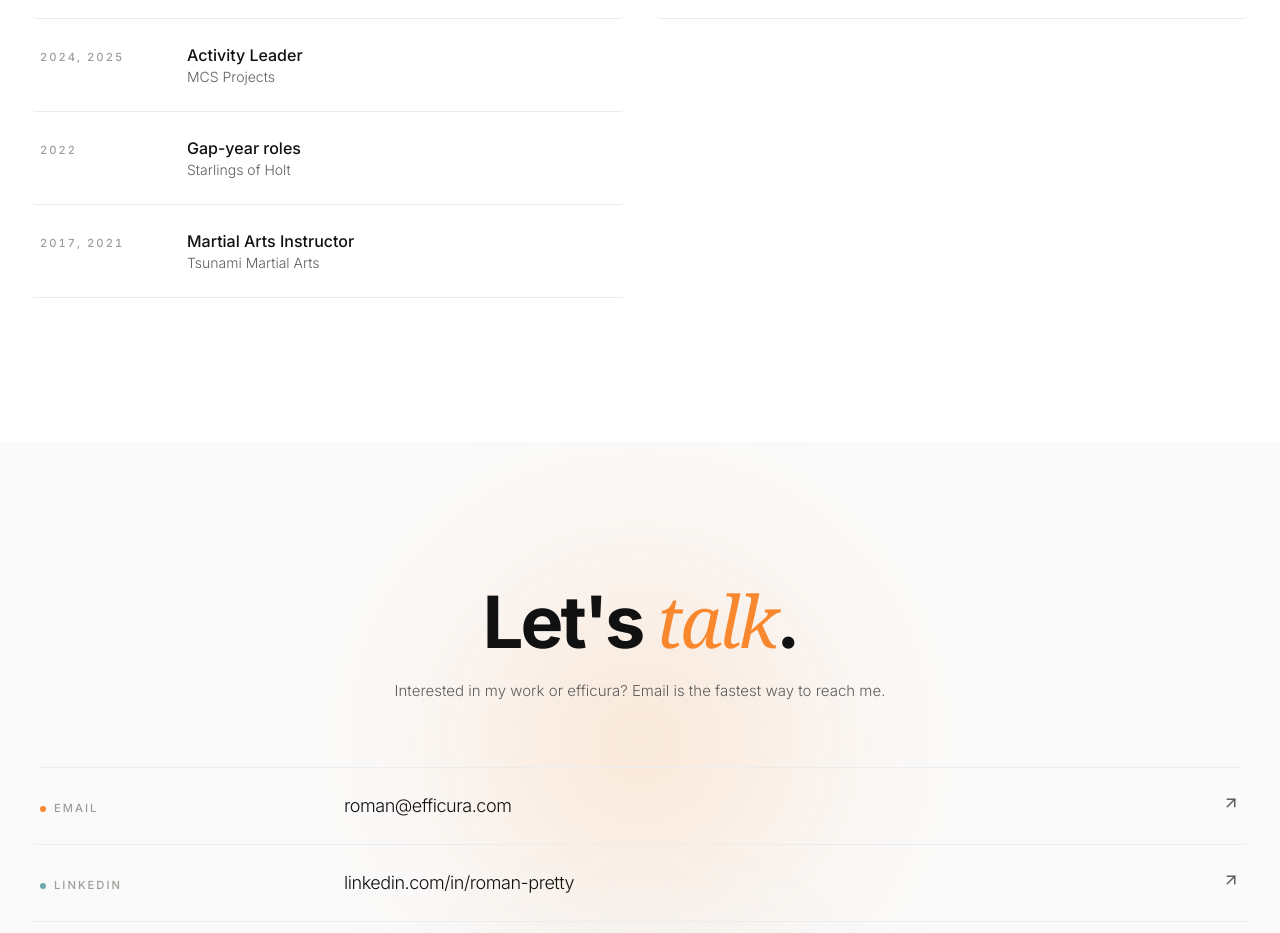
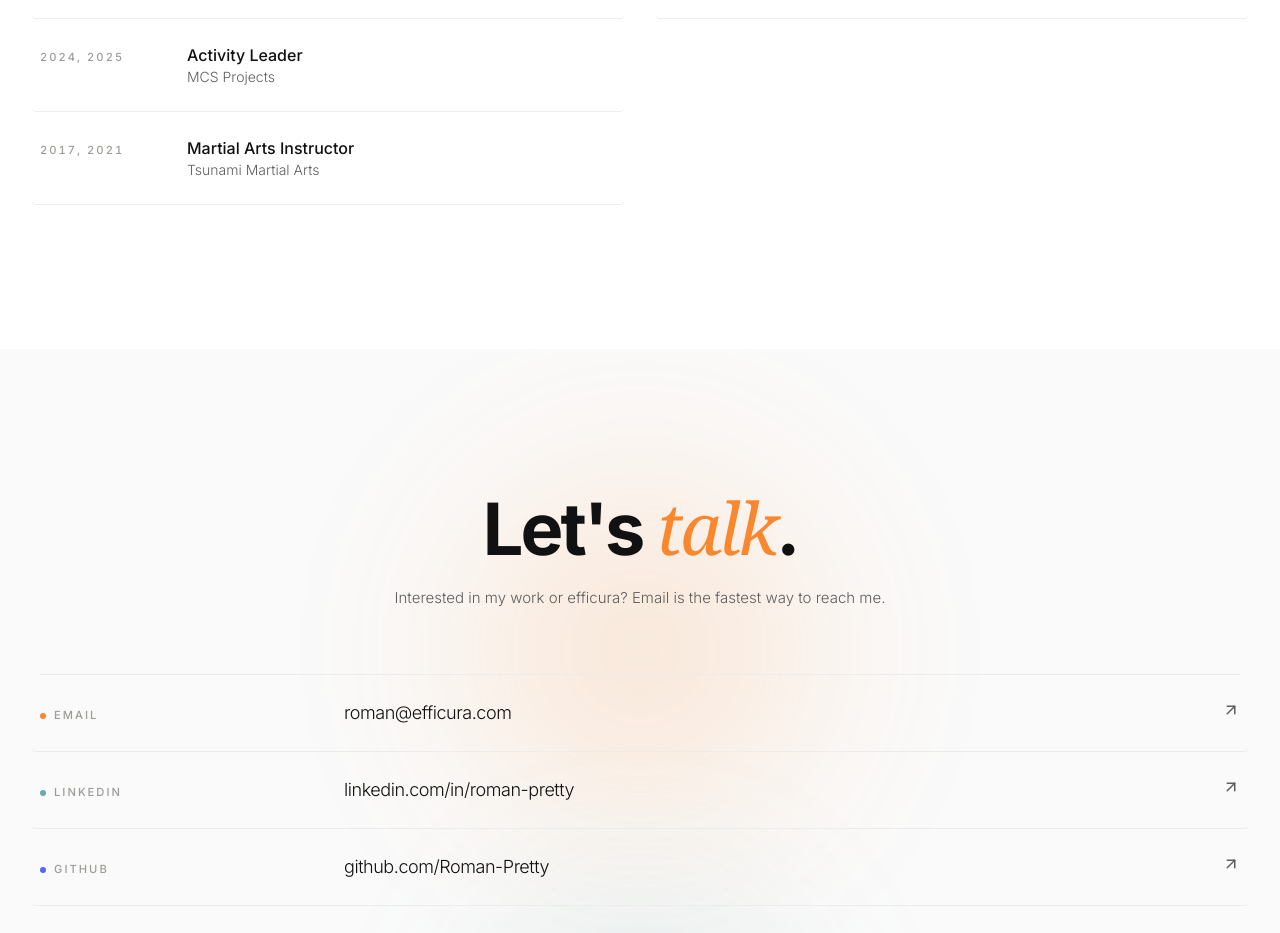
Before and after one commit to Roman-Pretty/portfolio-2025, a Vue app: page / in a window 1280 px wide. Shown: the part 5160-6093 px from the top of the page. Built offline with nearby package versions, Linux system fonts and the light colour scheme.

Commit message:
Remove pointless job description

```diff
--- a/src/sections/TimelineSection.vue
+++ b/src/sections/TimelineSection.vue
@@ -73,7 +73,6 @@ const career = [
   { year: '2026, present', title: 'Software Developer', org: 'Efficura' },
   { year: '2023, 2026', title: 'Demonstrator Teaching Assistant', org: 'Queen Mary University of London' },
   { year: '2024, 2025', title: 'Activity Leader', org: 'MCS Projects' },
-  { year: '2022', title: 'Gap-year roles', org: 'Starlings of Holt' },
   { year: '2017, 2021', title: 'Martial Arts Instructor', org: 'Tsunami Martial Arts' }
 ]
 
```
